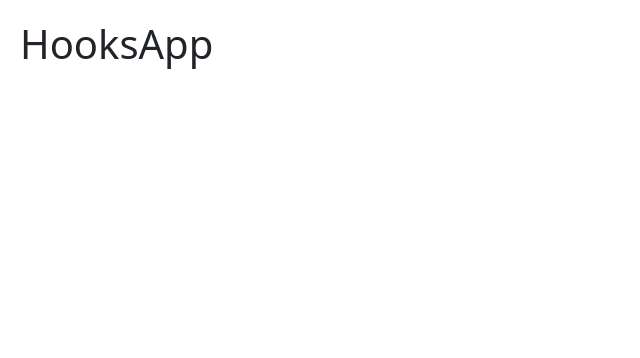
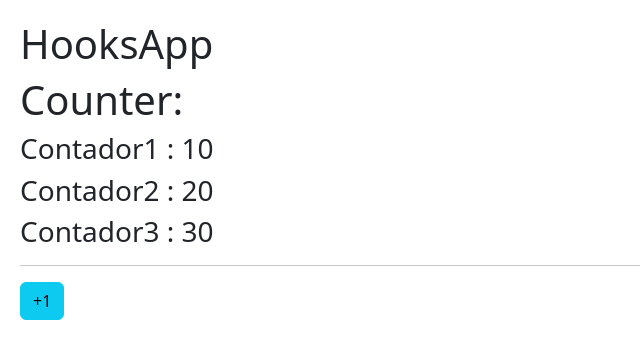
Before and after one commit to Enrique-Zepeda/React-De-cero-a-experto-Hooks-y-MERN, a React (Vite) app in the folder React/05-hook-app/: page / in a window 1280 px wide. Shown: the top 358 px of the page, without its empty margins (0-640 px from the left). Built offline with nearby package versions, Linux system fonts and the light colour scheme.

Commit message:
useState

```diff
--- a/React/05-hook-app/index.html
+++ b/React/05-hook-app/index.html
@@ -15,5 +15,10 @@
   <body>
     <div id="root"></div>
     <script type="module" src="/src/main.jsx"></script>
+    <script
+      src="https://cdn.jsdelivr.net/npm/bootstrap@5.3.3/dist/js/bootstrap.bundle.min.js"
+      integrity="sha384-YvpcrYf0tY3lHB60NNkmXc5s9fDVZLESaAA55NDzOxhy9GkcIdslK1eN7N6jIeHz"
+      crossorigin="anonymous"
+    ></script>
   </body>
 </html>
--- /dev/null
+++ b/React/05-hook-app/src/01-useState/CounterApp.jsx
@@ -0,0 +1,31 @@
+import { useState } from "react";
+
+export function CounterApp() {
+  // el useState puede ser tambien un objeto
+  const [counter, setCounter] = useState({
+    counter1: 10,
+    counter2: 20,
+    counter3: 30,
+  });
+  // Tenemos que desestructurar el objeto del estado para depues poder copiar el estado y se pueda mantener igual
+  const { counter1, counter2, counter3 } = counter;
+  return (
+    <>
+      <h1>Counter: </h1>
+      <h3>Contador1 : {counter1}</h3>
+      <h3>Contador2 : {counter2}</h3>
+      <h3>Contador3 : {counter3}</h3>
+      <hr />
+      {/* Cuando llamamos a la funcion del contador asi el estado muta y pasa de ser un objeto a ser solo un valor numerico */}
+      {/* <button onClick={() => setCounter(counter1 + 1)}>+1</button> */}
+
+      {/* Asi es la manera correcta de cambiar el estado cuando el estado es un objeto */}
+      <button
+        className="btn btn-info"
+        onClick={() => setCounter({ ...counter, counter1: counter1 + 1 })}
+      >
+        +1
+      </button>
+    </>
+  );
+}
--- a/React/05-hook-app/src/HooksApp.jsx
+++ b/React/05-hook-app/src/HooksApp.jsx
@@ -1,9 +1,10 @@
-import React from "react";
+import { CounterApp } from "./01-useState/CounterApp";
 
 export const HooksApp = () => {
   return (
     <>
       <h1>HooksApp</h1>
+      <CounterApp />
     </>
   );
 };
```
